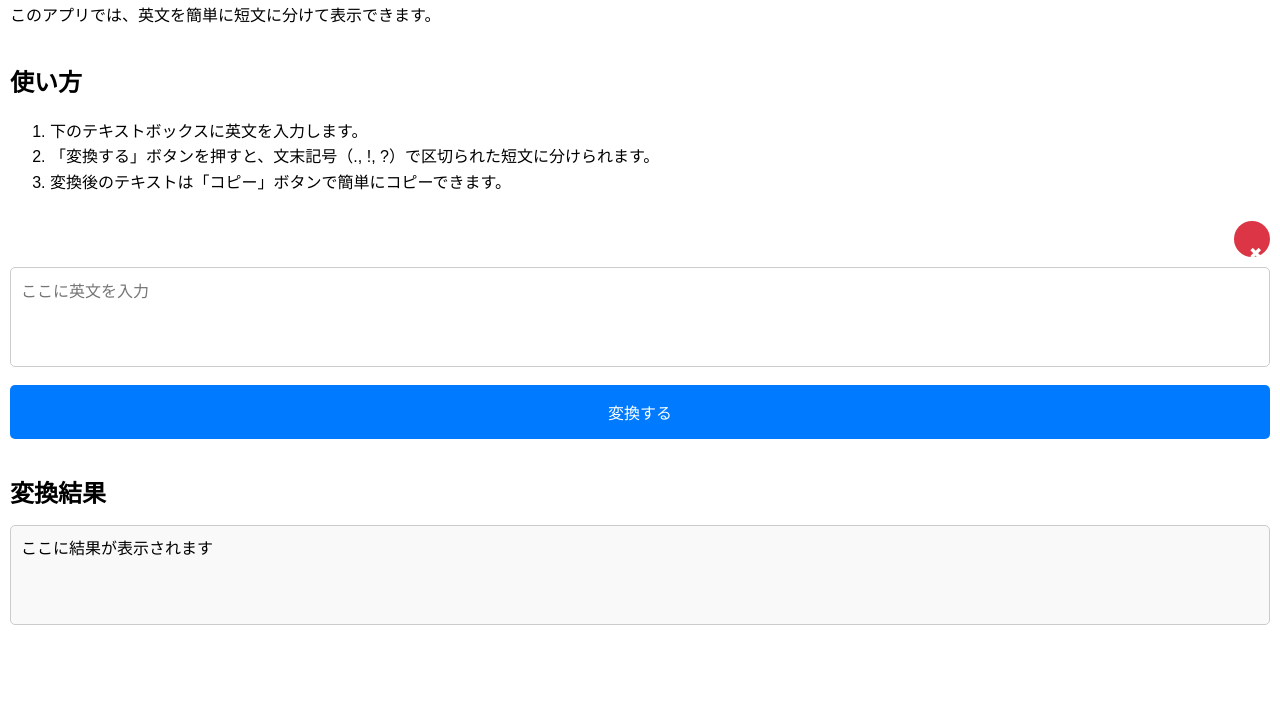
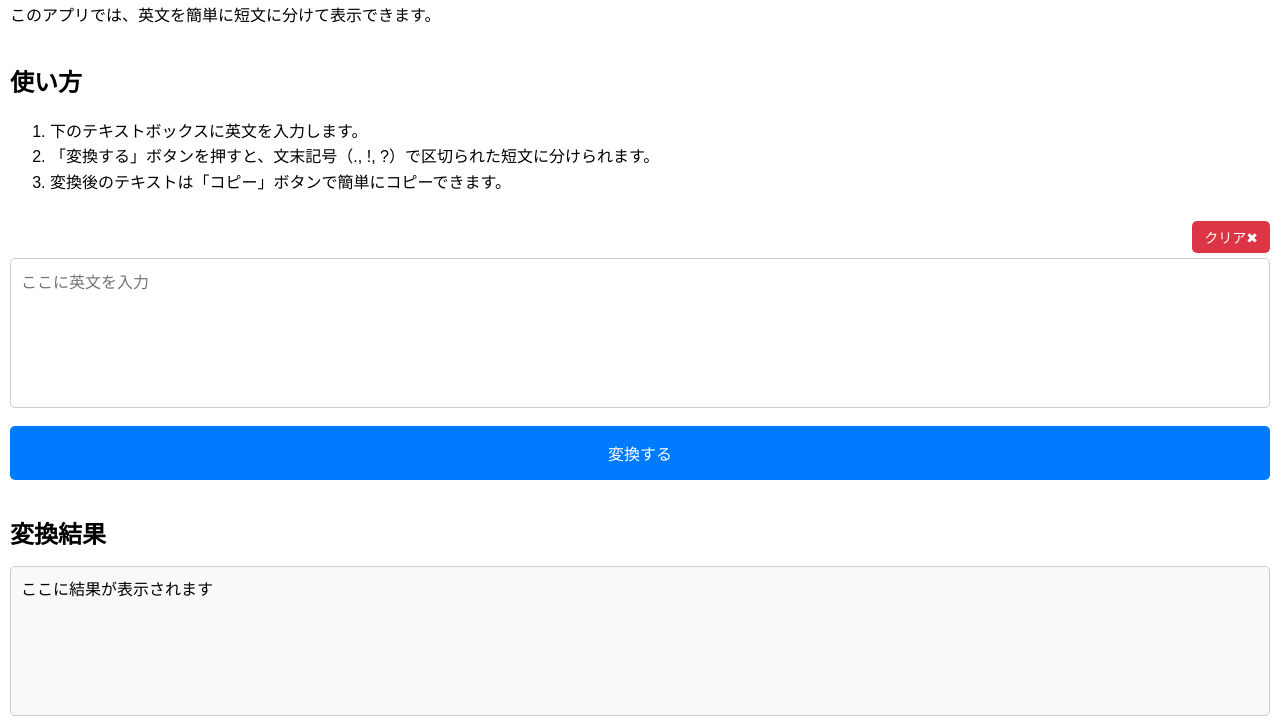
Before and after one commit to qawsedTAT/Nyan, a plain HTML site: page index.html in a window 1280 px wide. Shown: the part 86-812 px from the top of the page. Drawn offline with Linux system fonts and the light colour scheme.

Commit message:
Update index.html

```diff
--- a/index.html
+++ b/index.html
@@ -19,10 +19,10 @@
       margin-top: 1.5em;
       margin-bottom: 0.5em;
     }
-    /* 入力欄と出力欄のサイズを合わせる */
+    /* 入力欄と出力欄のサイズを少し縦に長く */
     textarea, #outputText {
       width: 100%;
-      min-height: 100px;
+      min-height: 150px;  /* 縦を少し大きめに */
       font-size: 16px;
       padding: 10px;
       box-sizing: border-box;
@@ -30,7 +30,7 @@
       border-radius: 5px;
       resize: none;
     }
-    /* テキストエリアの背景は白で区別 */
+    /* テキストエリアの背景は白 */
     textarea {
       background-color: #fff;
     }
@@ -52,37 +52,34 @@
       border: none;
       border-radius: 5px;
       cursor: pointer;
+      text-align: center;
     }
     button:active {
       background-color: #0056b3;
     }
-    /* コピーボタンの個別色 */
+    /* クリアボタンだけのカスタム（長方形・「クリア✖」） */
+    #clearButton {
+      width: auto; /* 必要なサイズに自動調整 */
+      padding: 6px 12px; /* コンパクトに */
+      font-size: 14px;   /* やや小さめ */
+      background-color: #dc3545;
+      border-radius: 5px;
+      margin-bottom: 5px; /* テキストエリアと少し隙間 */
+      display: inline-block; /* インラインブロックにして右寄せに使う */
+    }
+    /* コピーボタンの下に余白を追加 */
     #copyButton {
       background-color: #28a745;
       margin-top: 10px;
+      margin-bottom: 40px; /* 1.5～2個分程度の余白 */
     }
     #copyButton:active {
       background-color: #1e7e34;
     }
-    /* クリアボタンを小さめの円形にする場合 */
-    #clearButton {
-      width: 36px;
-      height: 36px;
-      font-size: 16px;
-      background-color: #dc3545;
-      color: #fff;
-      border: none;
-      border-radius: 50%;
-      cursor: pointer;
-      line-height: 36px;
-      text-align: center;
-      margin-bottom: 5px; /* テキストエリアとの隙間 */
-    }
-    /* クリアボタンのコンテナ */
+    /* クリアボタンを右寄せするためのラッパ */
     .clear-container {
       display: flex;
       justify-content: flex-end; /* 右寄せ */
-      margin-bottom: 5px;
     }
   </style>
 </head>
@@ -96,10 +93,11 @@
     <li>変換後のテキストは「コピー」ボタンで簡単にコピーできます。</li>
   </ol>
 
-  <!-- クリアボタンをテキストエリアの上に配置するコンテナ -->
+  <!-- クリアボタンを上に配置 -->
   <div class="clear-container">
-    <button id="clearButton">✖</button>
+    <button id="clearButton">クリア✖</button>
   </div>
+
   <textarea id="inputText" placeholder="ここに英文を入力"></textarea>
 
   <button id="convertButton">変換する</button>
```
